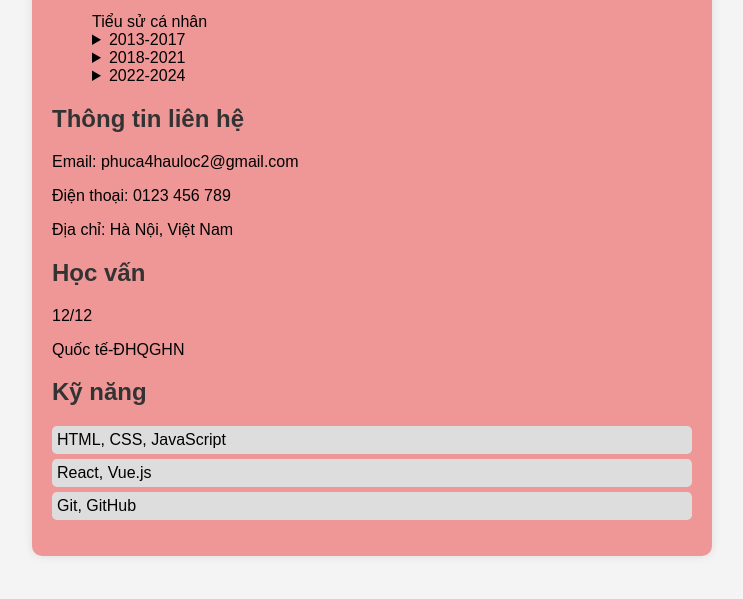
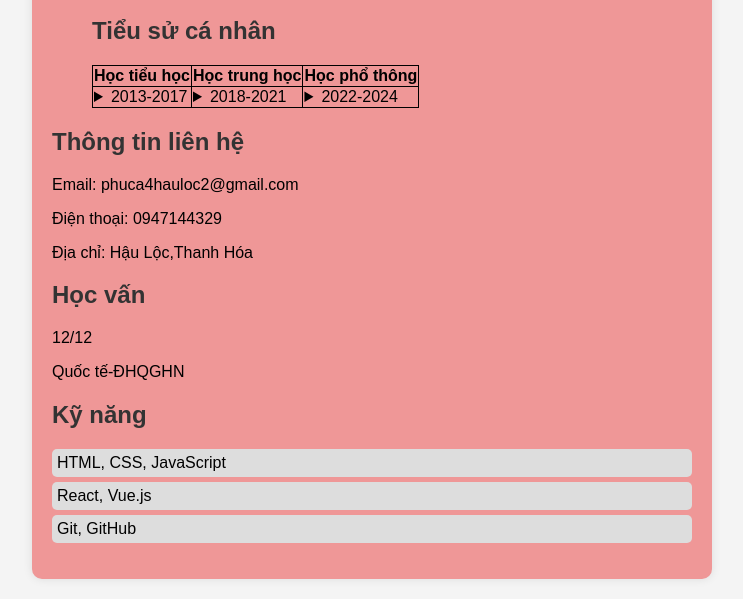
Before and after one commit to nguyentrongphuc7/nguyentrongphuc7.github.io, a plain HTML site: page CVcanhan/index.html in a window 1280 px wide. Shown: the part 265-864 px from the top of the page, without its empty margins (268-1011 px from the left). Before the commit the page ends 841 px from the top, so only its background shows below. Drawn offline with Linux system fonts and the light colour scheme.

Commit message:
CVcanhan

```diff
--- a/CVcanhan/index.html
+++ b/CVcanhan/index.html
@@ -16,28 +16,45 @@
         </header>
         <figure>
 
-                Tiểu sử cá nhân
+                <h2>Tiểu sử cá nhân </h2>
 
+            <table border="1">
+                <thead>
+                    <th>Học tiểu học </th>
+                    <th>Học trung học </th>
+                    <th>Học phổ thông </th>
+                </thead>
+                <tbody>
+                    <tr>
+                        <td>
                             <details>
                                 <summary>2013-2017</summary>
                                 <p>Học trường cấp 1  Hoa Lộc</p>
                             </details>
+                        </td>
+                        <td>
+
                             <details>
                                 <summary>2018-2021</summary>
                                 <p>Học trường cấp 2 Hòa Lộc</p>
                             </details>
+                        </td>
+                        <td>
                             <details>
                                 <summary>2022-2024</summary>
                                 <summary>Học cấp 3 Hậu Lộc 1</summary>
                             </details>
-
+                        </td>
+                    </tr>
+                </tbody>
+            </table>
         </figure>
 
         <section class="info">
             <h2>Thông tin liên hệ</h2>
             <p>Email: phuca4hauloc2@gmail.com</p>
-            <p>Điện thoại: 0123 456 789</p>
-            <p>Địa chỉ: Hà Nội, Việt Nam</p>
+            <p>Điện thoại: 0947144329</p>
+            <p>Địa chỉ: Hậu Lộc,Thanh Hóa </p>
         </section>
 
         <section class="education">
--- a/CVcanhan/style.css
+++ b/CVcanhan/style.css
@@ -43,3 +43,11 @@ ul li {
     padding: 5px;
     border-radius: 5px;
 }
+thead {
+    color: black;
+}
+table {
+    border: 1px solid black;
+    border-collapse: collapse;
+    width: 100;
+}
--- /dev/null
+++ b/Week3/style.css
@@ -0,0 +1,3 @@
+thead {
+    color:red;
+}
```
Also changed, not shown: Week3/index.html (added, +30 -0 lines). Lines whose indentation alone changed are shown as unchanged.
